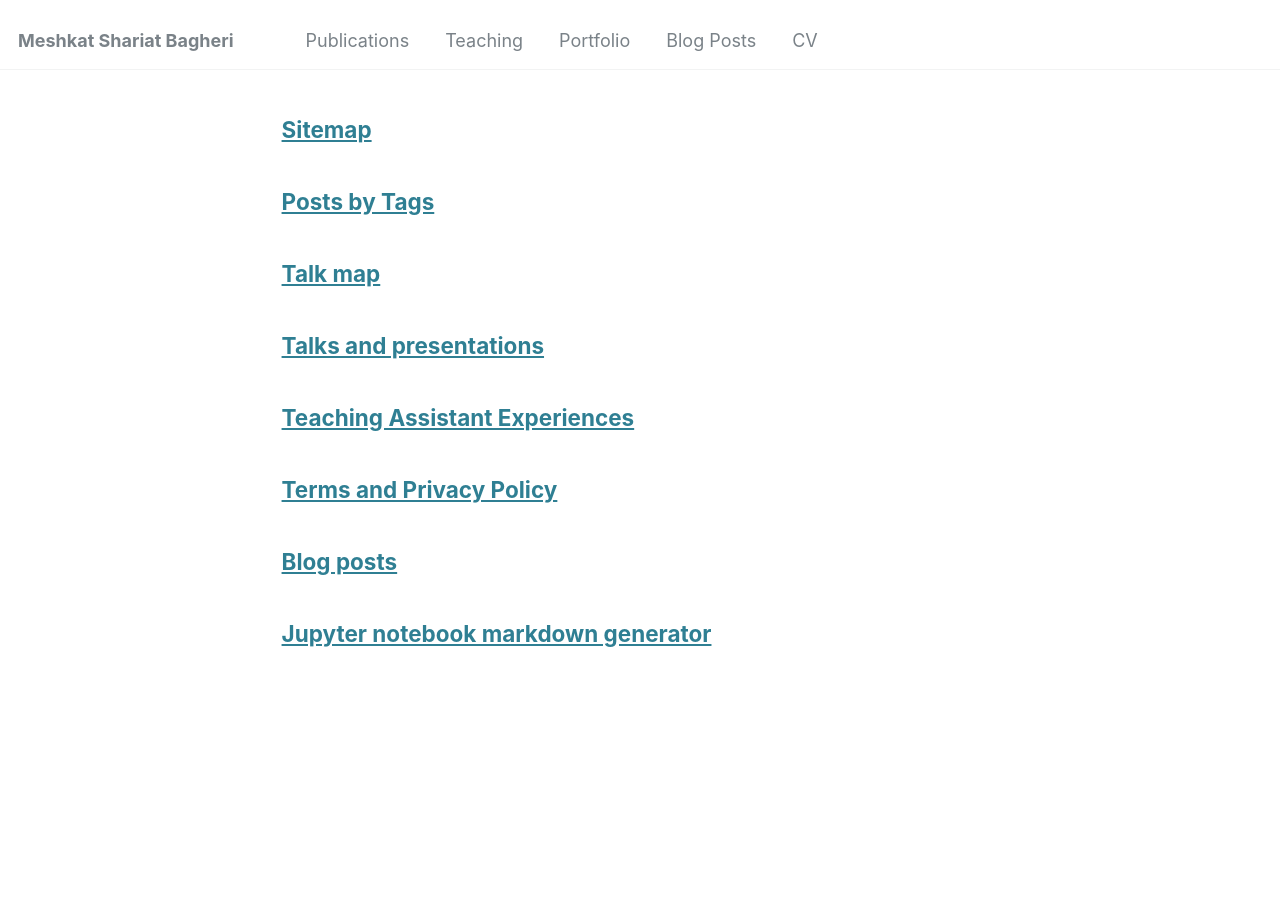
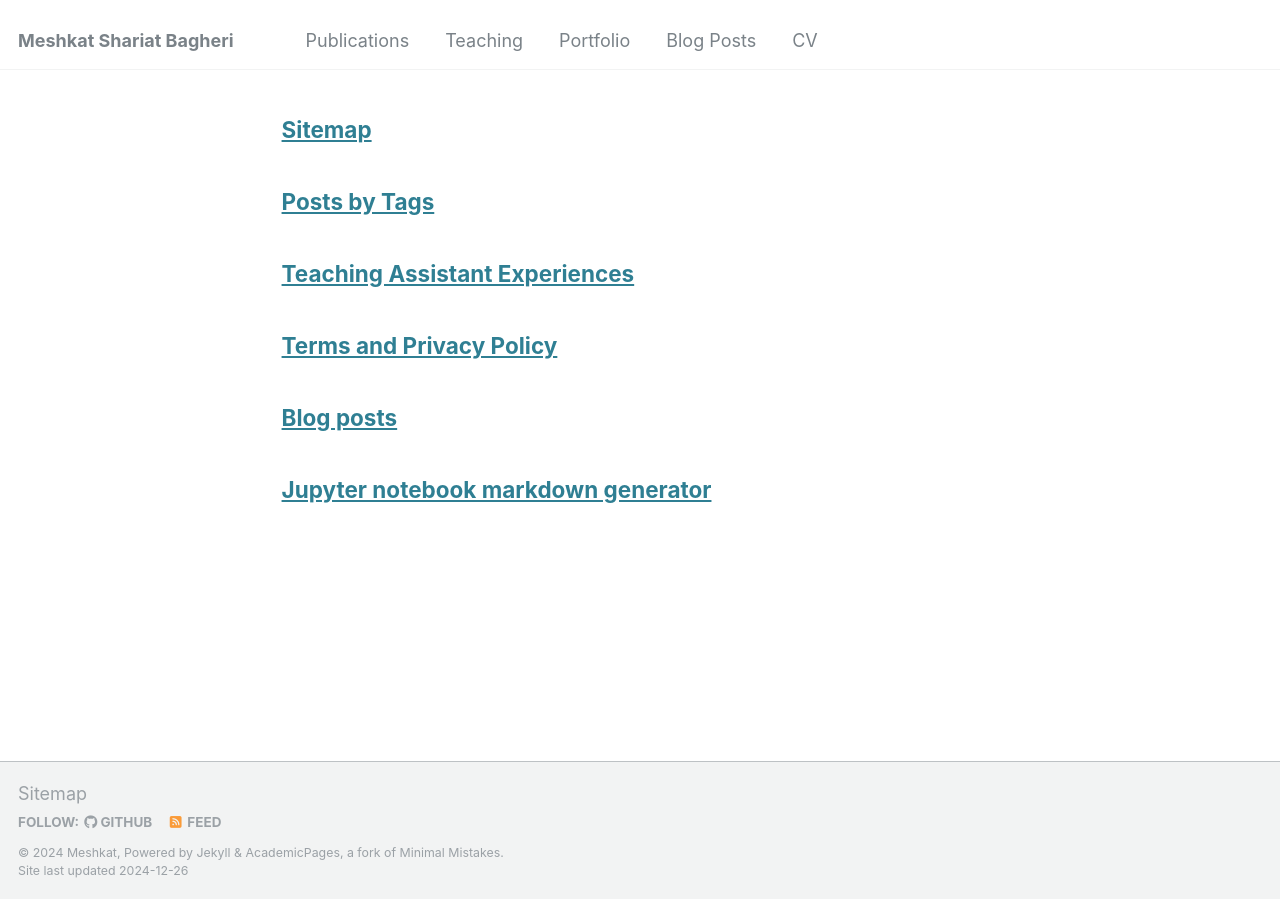
Before and after one commit to MeshkatShB/meshkatshb.github.io, a Jekyll site: the page built from _pages/page-archive.html, in a window 1280 px wide and 900 px high, scrolled down 783 px. Built offline with Jekyll 4.4.1, drawn with Linux system fonts in a browser that asks for light colours.

Commit message:
refactor: comment out unneeded files

```diff
--- a/_pages/talkmap.html
+++ b/_pages/talkmap.html
@@ -1,4 +1,4 @@
----
+<!-- ---
 layout: archive
 title: "Talk map"
 permalink: /talkmap.html
@@ -6,4 +6,4 @@ author_profile: true
 ---
 
 <p>This map is generated from a Jupyter Notebook file in <a href="https://github.com/academicpages/academicpages.github.io/blob/master/_talks/talkmap.ipynb">/_talks/talkmap.ipynb</a>, which mines the location fields in the .md files in _talks/.</p>
-<iframe src="/talkmap/map.html" height="700" width="850" style="border:none;"></iframe>
+<iframe src="/talkmap/map.html" height="700" width="850" style="border:none;"></iframe> -->
--- a/_pages/talks.html
+++ b/_pages/talks.html
@@ -1,4 +1,4 @@
----
+<!-- ---
 layout: archive
 title: "Talks and presentations"
 permalink: /talks/
@@ -13,4 +13,4 @@ author_profile: true
 
 {% for post in site.talks reversed %}
   {% include archive-single-talk.html %}
-{% endfor %}
+{% endfor %} -->
```
